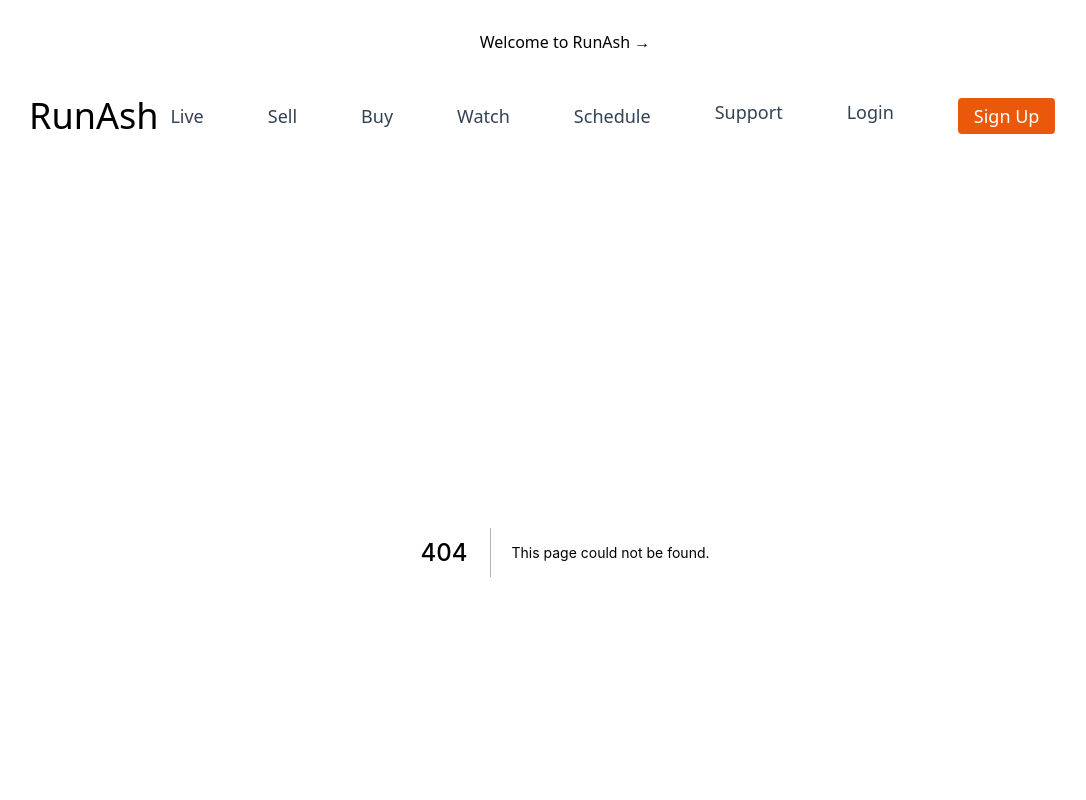
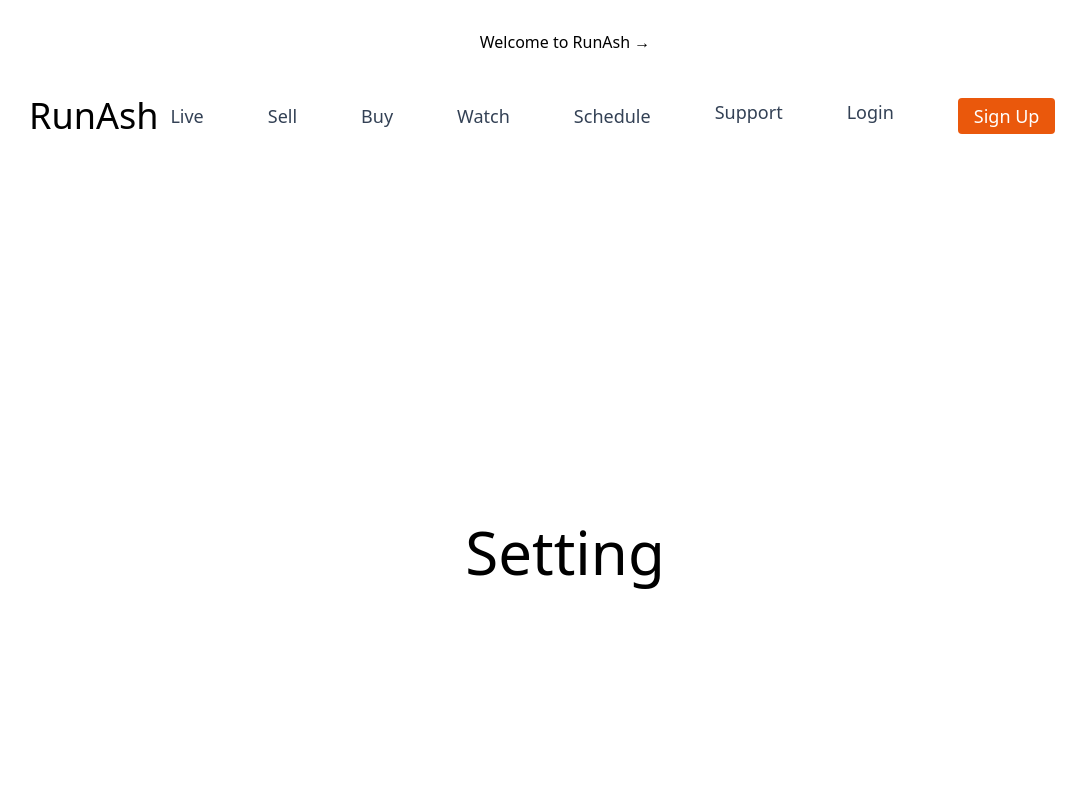
Before and after one commit to Vaibhavmurmu/nextjs13, a Next.js app: page /setting in a window 1280 px wide. Before the commit this address had no page. Shown: the top 800 px of the page, without its empty margins (75-1161 px from the left). Built offline with nearby package versions, Linux system fonts and the light colour scheme.

Commit message:
create setting.js

```diff
--- /dev/null
+++ b/pages/setting.js
@@ -0,0 +1,13 @@
+import Link from 'next/link'
+import Head from 'next/head'
+import Image from 'next/image'
+
+export default function Setting() {
+    return (
+        <div className="flex min-h-screen flex-col items-center justify-center py-2">
+            <h1 className="text-6xl font-n">
+                Setting
+            </h1>
+        </div>
+        )
+    }
```
